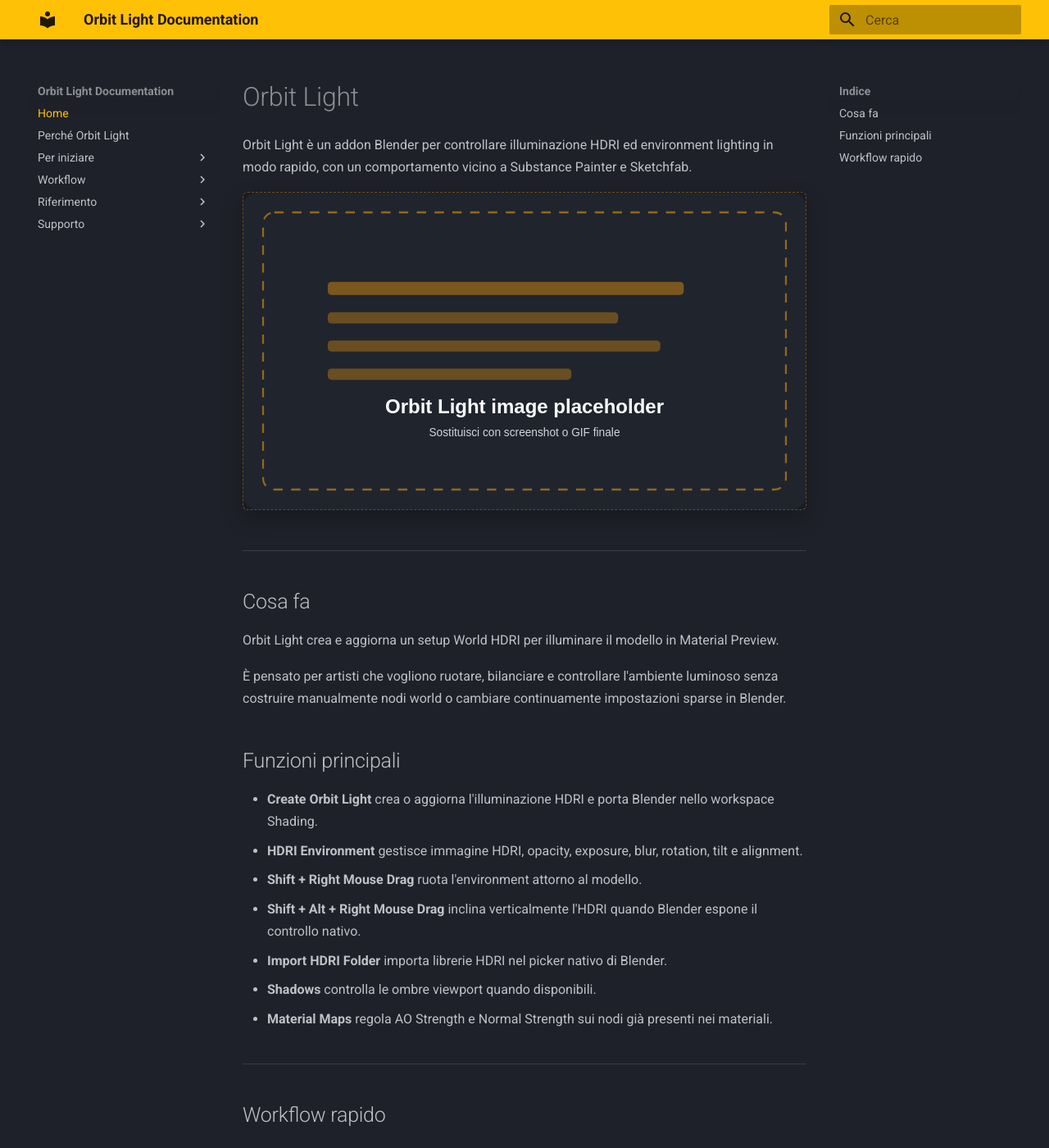
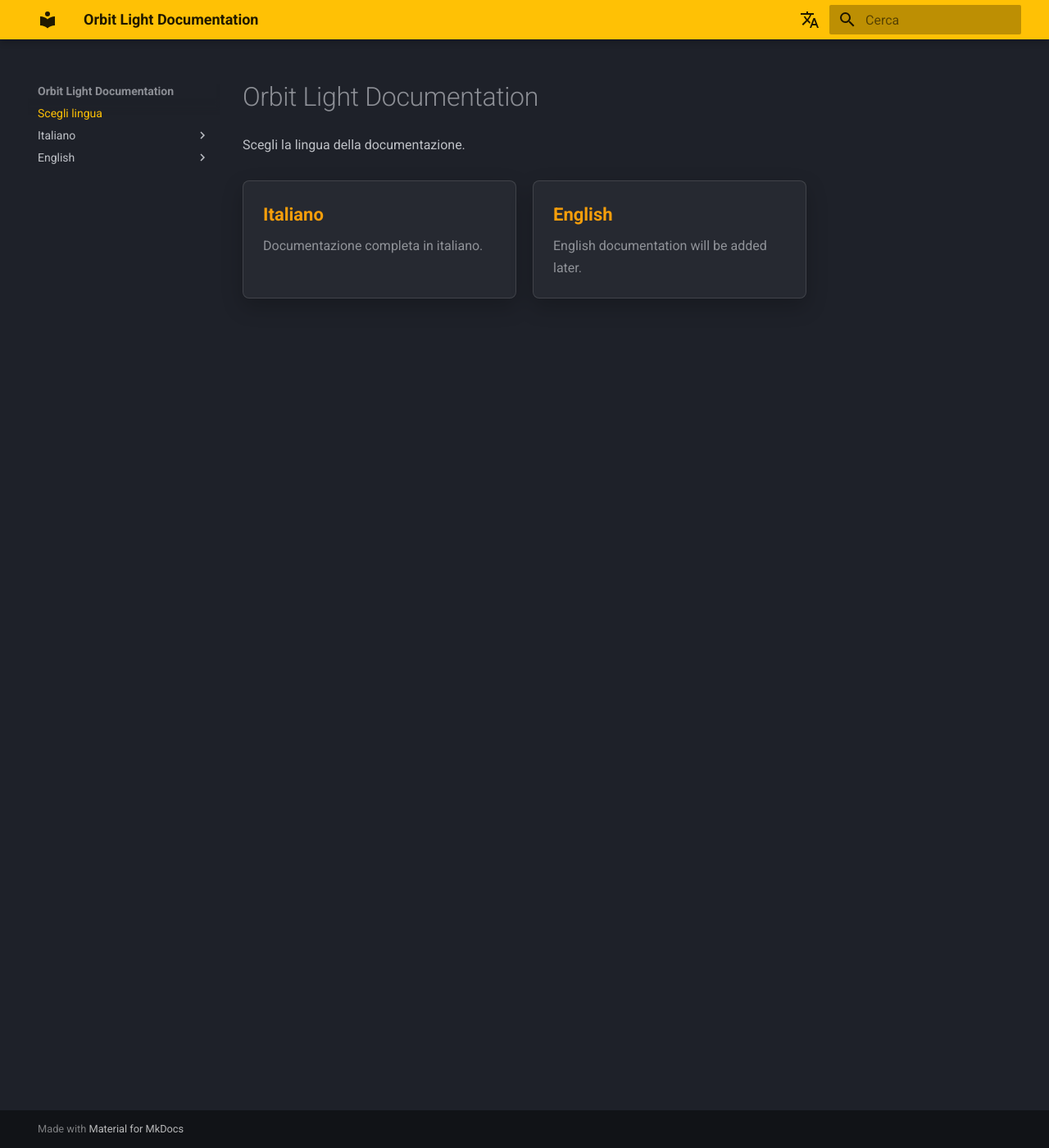
Before and after one commit to marioschiano/orbit-light-docs, an MkDocs documentation site: the page built from docs/index.md, in a window 1280 px wide and 1400 px high. Shown: the whole window at 82% size. Built offline with MkDocs 1.6.1 and Material for MkDocs 9.7.7, drawn with Linux system fonts in a browser that asks for light colours; comment, search, counter and statistics services are not loaded; some of the changed text lies outside the part shown.

Commit message:
Add multilingual documentation structure

```diff
--- a/docs/index.md
+++ b/docs/index.md
@@ -1,37 +1,14 @@
-# Orbit Light
+# Orbit Light Documentation
 
-Orbit Light è un addon Blender per controllare illuminazione HDRI ed environment lighting in modo rapido, con un comportamento vicino a Substance Painter e Sketchfab.
+Scegli la lingua della documentazione.
 
-<p align="center">
-  <img src="img/placeholder-image.svg" alt="Panoramica Orbit Light in Blender" style="max-width:900px;width:100%;">
-</p>
-
----
-
-## Cosa fa
-
-Orbit Light crea e aggiorna un setup World HDRI per illuminare il modello in Material Preview.
-
-È pensato per artisti che vogliono ruotare, bilanciare e controllare l'ambiente luminoso senza costruire manualmente nodi world o cambiare continuamente impostazioni sparse in Blender.
-
-## Funzioni principali
-
-- **Create Orbit Light** crea o aggiorna l'illuminazione HDRI e porta Blender nello workspace Shading.
-- **HDRI Environment** gestisce immagine HDRI, opacity, exposure, blur, rotation, tilt e alignment.
-- **Shift + Right Mouse Drag** ruota l'environment attorno al modello.
-- **Shift + Alt + Right Mouse Drag** inclina verticalmente l'HDRI quando Blender espone il controllo nativo.
-- **Import HDRI Folder** importa librerie HDRI nel picker nativo di Blender.
-- **Shadows** controlla le ombre viewport quando disponibili.
-- **Material Maps** regola AO Strength e Normal Strength sui nodi già presenti nei materiali.
-
----
-
-## Workflow rapido
-
-1. Apri la sidebar del 3D View con **N**.
-2. Vai alla tab **Orbit Light**.
-3. Scegli una HDRI nel pannello **HDRI Environment**.
-4. Clicca **Create Orbit Light**.
-5. Ruota l'ambiente con **Shift + Right Mouse Drag**.
-
-[Inizia dalla guida rapida](quick-start.md)
+<div class="language-choice">
+  <a class="language-choice__item" href="it/">
+    <strong>Italiano</strong>
+    <span>Documentazione completa in italiano.</span>
+  </a>
+  <a class="language-choice__item" href="en/">
+    <strong>English</strong>
+    <span>English documentation will be added later.</span>
+  </a>
+</div>
--- a/docs/stylesheets/orbit-light.css
+++ b/docs/stylesheets/orbit-light.css
@@ -35,4 +35,9 @@
 .ol-video { position: relative; width: 100%; max-width: 920px; aspect-ratio: 16 / 9; margin: 1.35rem 0 2rem; border-radius: 8px; overflow: hidden; background: rgba(0,0,0,.24); box-shadow: var(--ol-shadow); }
 .ol-video-placeholder { display: flex; min-height: 100%; align-items: center; justify-content: center; padding: 2rem; border: 1px dashed rgba(245,158,11,.38); text-align: center; background: rgba(255,255,255,.035); }
 .ol-video-placeholder strong { display: block; margin-bottom: .35rem; color: var(--md-default-fg-color); font-size: 1.1rem; }
+.language-choice { display: grid; grid-template-columns: repeat(2, minmax(0, 1fr)); gap: 1rem; margin: 1.5rem 0 2rem; }
+.language-choice__item { display: block; padding: 1.1rem 1.2rem; border: 1px solid var(--ol-border); border-radius: 8px; background: var(--ol-panel); box-shadow: var(--ol-shadow); color: var(--md-default-fg-color) !important; }
+.language-choice__item strong { display: block; margin-bottom: .25rem; font-size: 1.1rem; color: var(--ol-orange); }
+.language-choice__item span { display: block; color: var(--md-default-fg-color--light); }
 @media screen and (max-width: 720px) { .md-typeset div[style*="grid-template-columns"] { display: block !important; } }
+@media screen and (max-width: 720px) { .language-choice { grid-template-columns: 1fr; } }
--- a/mkdocs.yml
+++ b/mkdocs.yml
@@ -19,23 +19,36 @@
 extra_css:
   - stylesheets/orbit-light.css
 
+extra:
+  alternate:
+    - name: Italiano
+      link: /orbit-light-docs/it/
+      lang: it
+    - name: English
+      link: /orbit-light-docs/en/
+      lang: en
+
 nav:
-  - Home: index.md
-  - Perché Orbit Light: why-orbit-light.md
-  - Per iniziare:
-      - Installazione: installation.md
-      - Guida rapida: quick-start.md
-  - Workflow:
-      - Workflow manuale: workflow.md
-      - HDRI Environment: hdri-environment.md
-      - Shortcut e rotazione: shortcuts.md
-      - Material Maps: material-maps.md
-  - Riferimento:
-      - Riferimento impostazioni: settings-reference.md
-      - Consigli export: export-tips.md
-  - Supporto:
-      - FAQ: faq.md
-      - Risoluzione problemi: troubleshooting.md
-      - Video Tutorials: video-tutorials.md
-      - Changelog: changelog.md
-      - Supporto: support.md
+  - Scegli lingua: index.md
+  - Italiano:
+      - Home: it/index.md
+      - Perche Orbit Light: it/why-orbit-light.md
+      - Per iniziare:
+          - Installazione: it/installation.md
+          - Guida rapida: it/quick-start.md
+      - Workflow:
+          - Workflow manuale: it/workflow.md
+          - HDRI Environment: it/hdri-environment.md
+          - Shortcut e rotazione: it/shortcuts.md
+          - Material Maps: it/material-maps.md
+      - Riferimento:
+          - Riferimento impostazioni: it/settings-reference.md
+          - Consigli export: it/export-tips.md
+      - Supporto:
+          - FAQ: it/faq.md
+          - Risoluzione problemi: it/troubleshooting.md
+          - Video Tutorials: it/video-tutorials.md
+          - Changelog: it/changelog.md
+          - Supporto: it/support.md
+  - English:
+      - Coming soon: en/index.md
```
Also changed, not shown: docs/en/index.md (added, +7 -0 lines), docs/it/index.md (added, +37 -0 lines), docs/it/changelog.md (renamed from docs/changelog.md), docs/it/export-tips.md (renamed from docs/export-tips.md), docs/it/faq.md (renamed from docs/faq.md), docs/it/hdri-environment.md (renamed from docs/hdri-environment.md), docs/it/installation.md (renamed from docs/installation.md), docs/it/material-maps.md (renamed from docs/material-maps.md), docs/it/quick-start.md (renamed from docs/quick-start.md), docs/it/settings-reference.md (renamed from docs/settings-reference.md), docs/it/shortcuts.md (renamed from docs/shortcuts.md), docs/it/support.md (renamed from docs/support.md), docs/it/troubleshooting.md (renamed from docs/troubleshooting.md), docs/it/video-tutorials.md (renamed from docs/video-tutorials.md), 2 more files.
